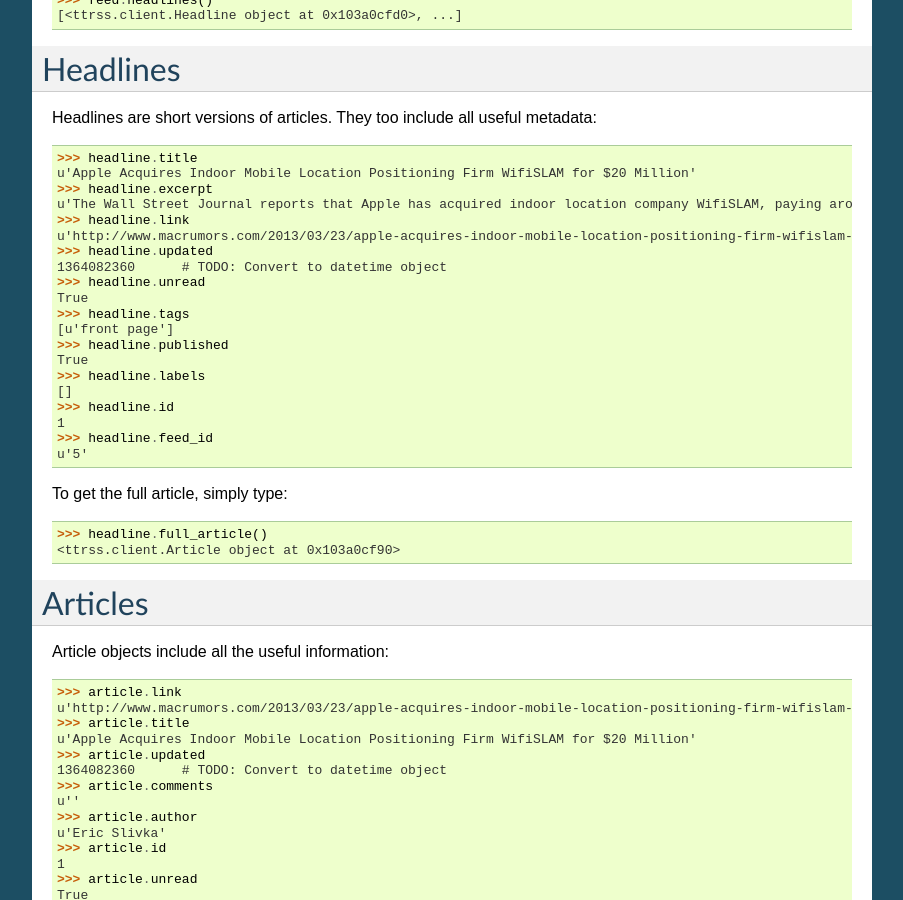
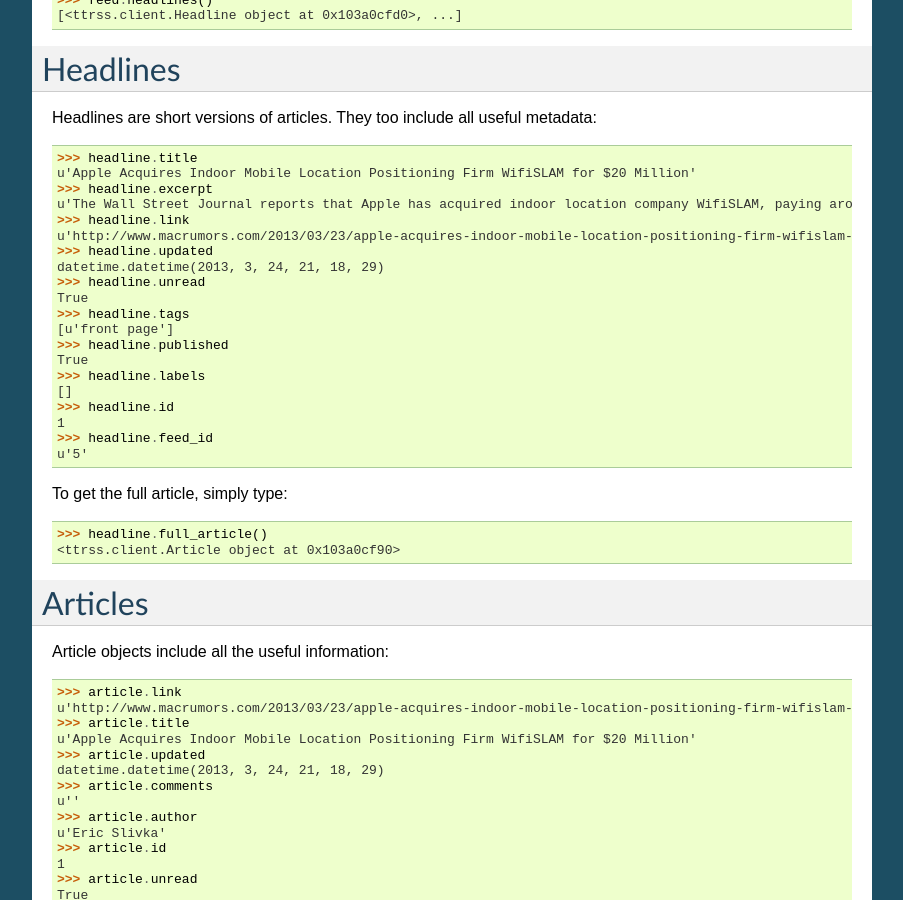
Before and after one commit to Vassius/ttrss-python, a Sphinx documentation site: the page built from docs/index.rst, in a window 1280 px wide and 900 px high, scrolled down 1471 px. Shown: the whole window, without its empty margins (198-1101 px from the left). Built offline with Sphinx 7.4.7, drawn with Linux system fonts in a browser that asks for light colours.

Commit message:
Update docs to reflect datetime conversion

```diff
--- a/docs/index.rst
+++ b/docs/index.rst
@@ -95,7 +95,7 @@ Headlines are short versions of articles. They too include all useful metadata::
     >>> headline.link
     u'http://www.macrumors.com/2013/03/23/apple-acquires-indoor-mobile-location-positioning-firm-wifislam-for-20-million/'
     >>> headline.updated
-    1364082360      # TODO: Convert to datetime object
+    datetime.datetime(2013, 3, 24, 21, 18, 29)
     >>> headline.unread
     True
     >>> headline.tags
@@ -123,7 +123,7 @@ Article objects include all the useful information::
     >>> article.title
     u'Apple Acquires Indoor Mobile Location Positioning Firm WifiSLAM for $20 Million'
     >>> article.updated
-    1364082360      # TODO: Convert to datetime object
+    datetime.datetime(2013, 3, 24, 21, 18, 29)
     >>> article.comments
     u''
     >>> article.author
```
